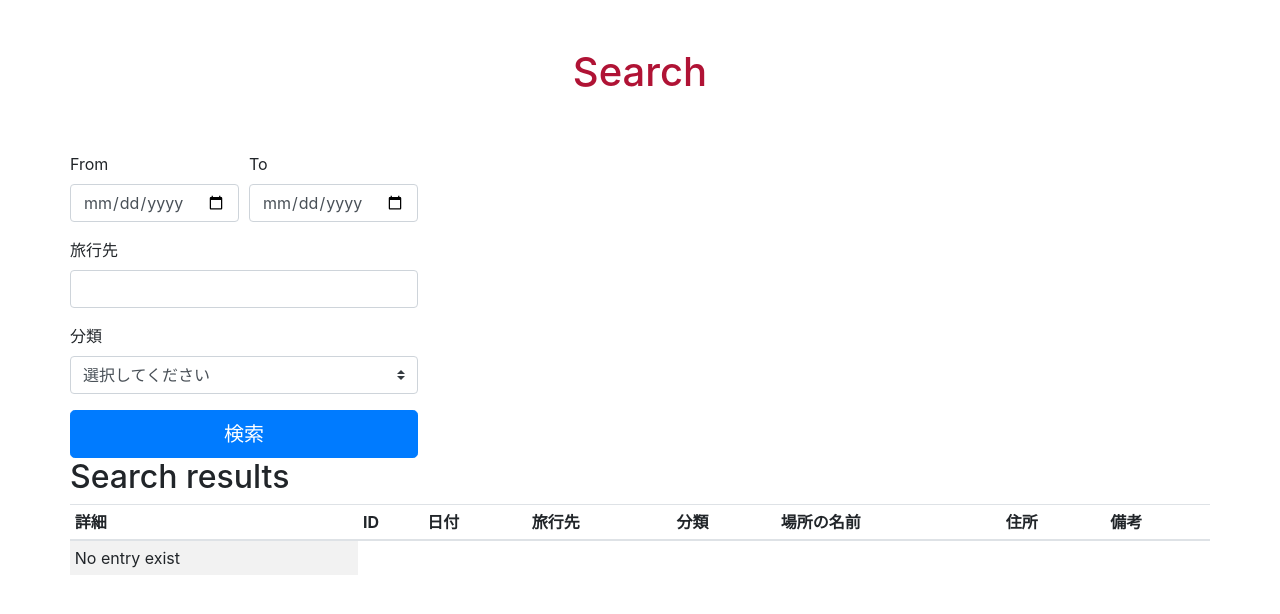
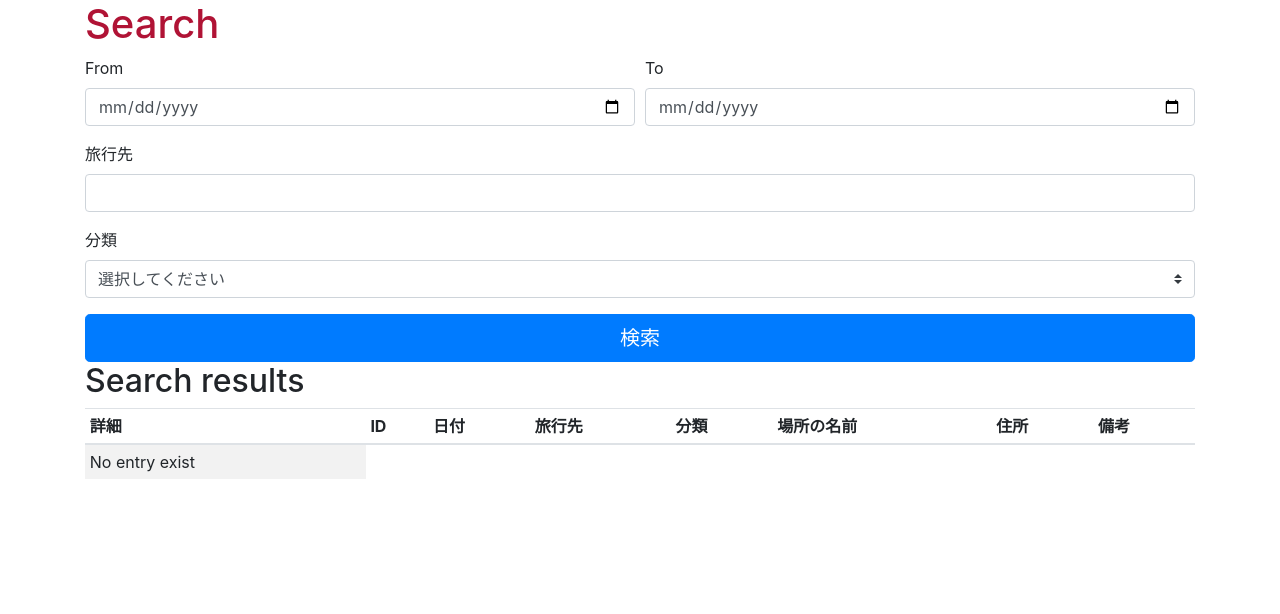
Before and after one commit to mitty1293/travel_map, a Flask app: page /search in a window 1280 px wide. Shown: the part 56-670 px from the top of the page. Run offline with Flask 2, Linux system fonts and the light colour scheme; data that the repository does not hold is empty; some libraries are stand-ins or nearby versions.

Commit message:
レイアウト修正

```diff
--- a/travel_map/app/templates/edit.html
+++ b/travel_map/app/templates/edit.html
@@ -3,10 +3,7 @@
 {{ super() }}
 {% endblock %}
 {% block content %}
-<div class="py-5 text-center">
 <h1>edit</h1>
-</div>
-<div class="row">
 {% for row in edit_results %}
 <form class="needs-validation" novalidate method="POST" action="/edit_submit">
     <input type="hidden" name="id" value="{{row['id']}}">
@@ -46,5 +43,4 @@
     <button class="btn btn-primary btn-lg btn-block" type="submit">Update</button>
 </form>
 {% endfor %}
-</div>
 {% endblock %}
--- a/travel_map/app/templates/entry.html
+++ b/travel_map/app/templates/entry.html
@@ -3,10 +3,7 @@
 {{ super() }}
 {% endblock %}
 {% block content %}
-<div class="py-5 text-center">
 <h1>entry</h1>
-</div>
-<div class="row">
 <form class="needs-validation" novalidate method="POST" action="/entry_submit">
     <div class="mb-3">
         <input type="hidden" class="form-control" name="lat" value="{{lat}}" required>
@@ -49,5 +46,4 @@
     </div>
     <button class="btn btn-primary btn-lg btn-block" type="submit">地点登録する</button>
 </form>
-</div>
 {% endblock %}
--- a/travel_map/app/templates/index.html
+++ b/travel_map/app/templates/index.html
@@ -6,9 +6,7 @@
 <script type="text/javascript">
     var init_marker_json = {{init_marker_results|tojson}};
 </script>
-<div class="py-5 text-center">
-    <h1>index</h1>
-</div>
+<h1>index</h1>
 <input type="button" id="getcurrentposition" onclick="getCurrentPosition()" value="Get Current Position">
 <!-- google map -->
 <div id="gmap"></div>
--- a/travel_map/app/templates/search.html
+++ b/travel_map/app/templates/search.html
@@ -3,10 +3,7 @@
 {{ super() }}
 {% endblock %}
 {% block content %}
-<div class="py-5 text-center">
 <h1>Search</h1>
-</div>
-<div class="row">
 <form class="needs-validation" novalidate method="POST" action="/search_submit">
     <input type="hidden" name="id" value="">
     <div class="form-row">
@@ -34,8 +31,6 @@
     </div>
     <button class="btn btn-primary btn-lg btn-block" type="submit">検索</button>
 </form>
-</div>
-<div class="row">
 <h2>Search results</h2>
 <table class="table table-striped table-sm">
     <thead>
@@ -67,5 +62,4 @@
         {% endfor %}
     </tbody>
 </table>
-</div>
 {% endblock %}
--- a/travel_map/app/templates/search_address.html
+++ b/travel_map/app/templates/search_address.html
@@ -3,10 +3,7 @@
 {{ super() }}
 {% endblock %}
 {% block content %}
-<div class="py-5 text-center">
 <h1>Search</h1>
-</div>
-<div class="row">
 <form id="id_search_address_form" method="POST" action="/search_address_submit">
     <div class="mb-3">
         <label for="spot_name">場所の名前</label>
@@ -14,8 +11,6 @@
     </div>
     <button class="btn btn-primary btn-lg btn-block" type="submit">検索</button>
 </form>
-</div>
-<div class="row">
 <h2>Search results</h2>
 <table class="table table-striped table-sm">
     <thead>
@@ -37,5 +32,4 @@
         {% endfor %}
     </tbody>
 </table>
-</div>
 {% endblock %}
--- a/travel_map/app/templates/show.html
+++ b/travel_map/app/templates/show.html
@@ -3,9 +3,7 @@
 {{ super() }}
 {% endblock %}
 {% block content %}
-<div class="py-5 text-center">
-    <h1>Show</h1>
-</div>
+<h1>Show</h1>
 {% for row in show_results %}
 <div class="mb-3">
     <h2>id</h2>
```
Lines whose indentation alone changed are shown as unchanged.
